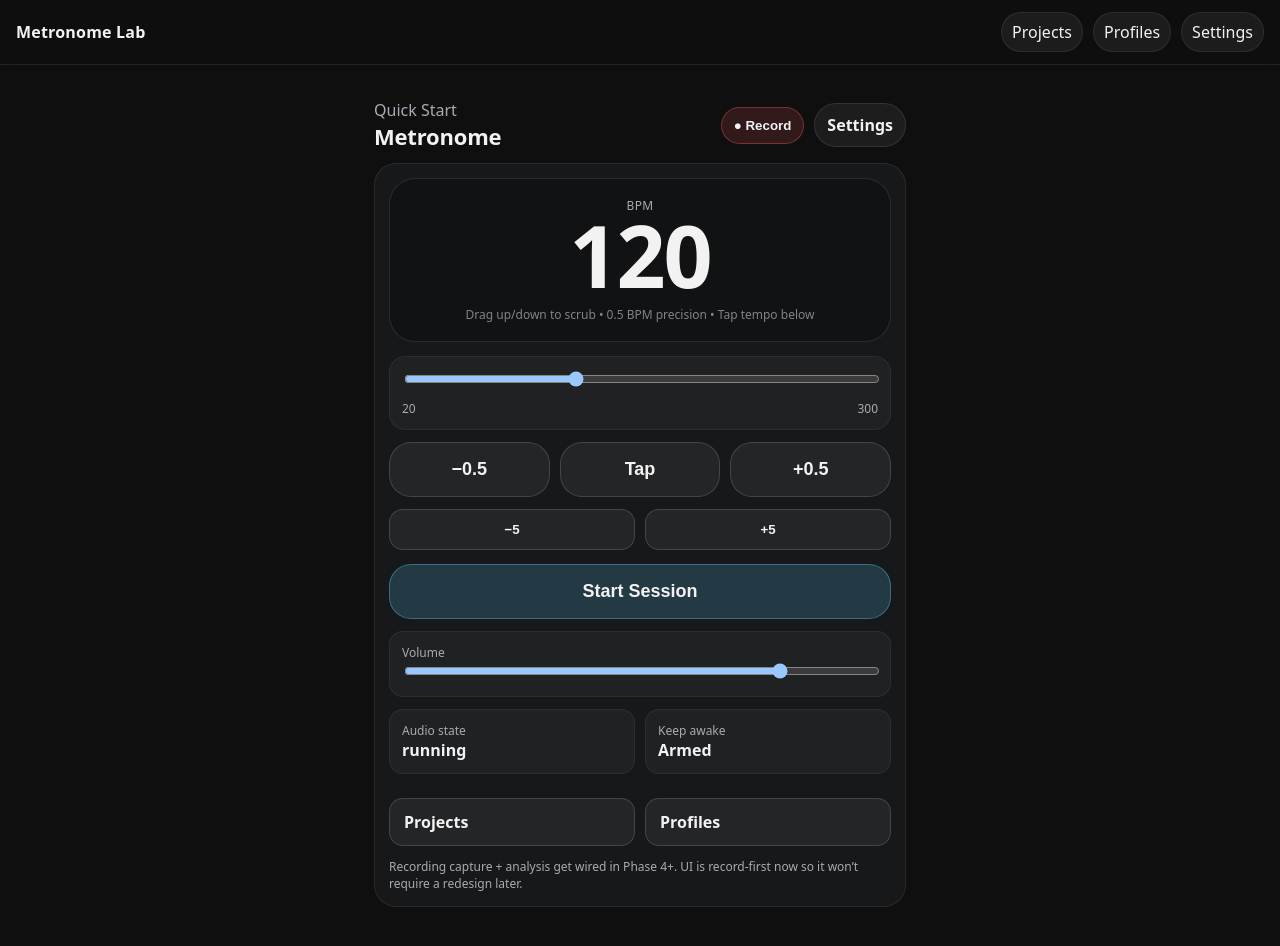
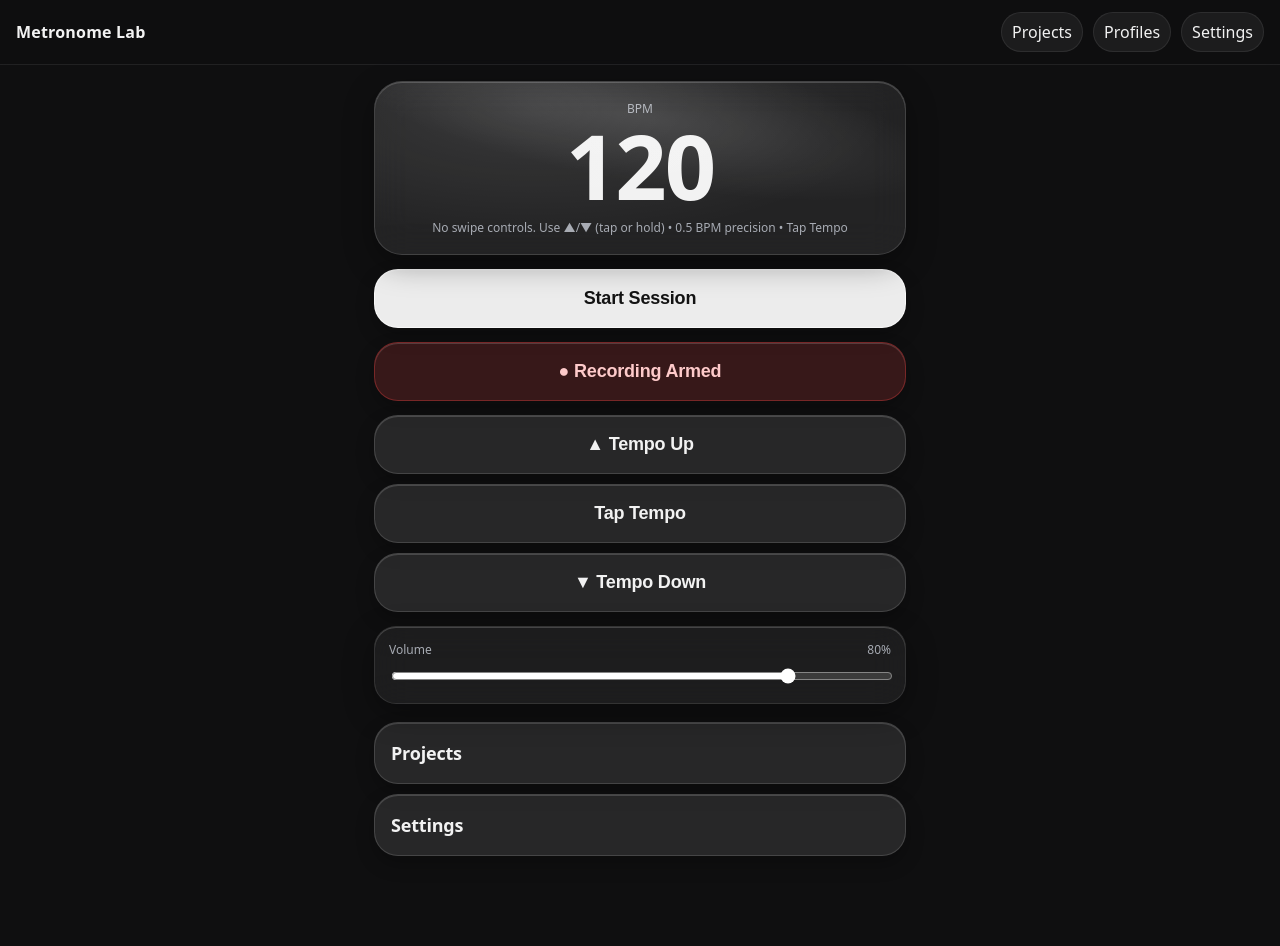
Before and after one commit to Timothy-design77/polyrhythm-proV2, a React (Vite) app: page / in a window 1280 px wide. Shown: the top 946 px of the page. After the commit the page ends 896 px from the top, so only its background shows below. Built offline with nearby package versions, Linux system fonts and the light colour scheme.

Commit message:
Glassmorphism theme + home layout (record under start, vertical tempo, sliders ok)

```diff
--- a/src/pages/HomeMetronomePage.tsx
+++ b/src/pages/HomeMetronomePage.tsx
@@ -1,16 +1,10 @@
-import React, { useEffect, useMemo, useRef, useState } from 'react';
+import React, { useEffect, useMemo, useRef } from 'react';
 import { Link } from 'react-router-dom';
-import { ensureAudioRunning, getAudioContext } from '@/audio/audioContext';
+import { ensureAudioRunning } from '@/audio/audioContext';
 import { MetronomeEngine } from '@/audio/metronomeEngine';
 import { useAppStore } from '@/state/useAppStore';
-import { isWakeLocked, releaseWakeLock, requestWakeLock } from '@/utils/wakeLock';
-
-type ScrubState = {
-  active: boolean;
-  pointerId: number | null;
-  startY: number;
-  startBpm: number;
-};
+import { requestWakeLock, releaseWakeLock } from '@/utils/wakeLock';
+import './home.css';
 
 export default function HomeMetronomePage() {
   const bpm = useAppStore((s) => s.bpm);
@@ -19,20 +13,19 @@ export default function HomeMetronomePage() {
   const keepAwakeDefault = useAppStore((s) => s.keepAwakeDefault);
   const recordArmed = useAppStore((s) => s.recordArmed);
 
-  const setBpm = useAppStore((s) => s.setBpm);
-  const nudgeBpm = useAppStore((s) => s.nudgeBpm);
   const setStatus = useAppStore((s) => s.setStatus);
   const setVolume = useAppStore((s) => s.setVolume);
+  const setRecordArmed = useAppStore((s) => s.setRecordArmed);
+  const nudgeBpm = useAppStore((s) => s.nudgeBpm);
   const tapTempo = useAppStore((s) => s.tapTempo);
+  const setBpm = useAppStore((s) => s.setBpm);
   const clearTap = useAppStore((s) => s.clearTap);
-  const setRecordArmed = useAppStore((s) => s.setRecordArmed);
 
   const engineRef = useRef<MetronomeEngine | null>(null);
-  const [pulse, setPulse] = useState(false);
-  const [wakeSupported] = useState(() => 'wakeLock' in navigator);
 
-  const scrubRef = useRef<ScrubState>({ active: false, pointerId: null, startY: 0, startBpm: 120 });
   const holdTimerRef = useRef<number | null>(null);
+  const holdStartRef = useRef<number>(0);
+  const holdDirRef = useRef<1 | -1>(1);
 
   const bpmDisplay = useMemo(() => String(bpm.toFixed(1)).replace(/\.0$/, ''), [bpm]);
 
@@ -46,39 +39,17 @@ export default function HomeMetronomePage() {
 
   useEffect(() => {
     return () => {
+      stopHold();
       void releaseWakeLock();
-      if (holdTimerRef.current) window.clearInterval(holdTimerRef.current);
     };
+    // eslint-disable-next-line react-hooks/exhaustive-deps
   }, []);
 
-  useEffect(() => {
-    const onVis = async () => {
-      if (document.visibilityState === 'visible' && status === 'running' && keepAwakeDefault && wakeSupported) {
-        await requestWakeLock();
-      }
-    };
-    document.addEventListener('visibilitychange', onVis);
-    return () => document.removeEventListener('visibilitychange', onVis);
-  }, [status, keepAwakeDefault, wakeSupported]);
-
-  const start = async () => {
+  async function start() {
     const ac = await ensureAudioRunning();
 
     if (!engineRef.current) {
-      engineRef.current = new MetronomeEngine(
-        ac,
-        { bpm, volume, accentEvery: 4 },
-        {
-          onTickScheduled: (tick) => {
-            const now = ac.currentTime;
-            const delayMs = Math.max(0, (tick.when - now) * 1000);
-            window.setTimeout(() => {
-              setPulse(true);
-              window.setTimeout(() => setPulse(false), 70);
-            }, delayMs);
-          },
-        }
-      );
+      engineRef.current = new MetronomeEngine(ac, { bpm, volume, accentEvery: 4 });
     }
 
     engineRef.current.setBpm(bpm);
@@ -87,200 +58,113 @@ export default function HomeMetronomePage() {
     setStatus('running');
     clearTap();
 
-    if (keepAwakeDefault && wakeSupported) {
+    if (keepAwakeDefault && 'wakeLock' in navigator) {
       await requestWakeLock();
     }
+  }
 
-    // Note: actual recording will be wired in Phase 4.
-    // recordArmed is already front-and-center so the workflow feels right.
-  };
-
-  const stop = async () => {
+  async function stop() {
     engineRef.current?.stop();
     setStatus('stopped');
     await releaseWakeLock();
-  };
+  }
 
-  const onTap = () => {
+  function onTapTempo() {
     void ensureAudioRunning();
-    const nextBpm = tapTempo();
-    if (nextBpm) setBpm(nextBpm);
-  };
+    const next = tapTempo();
+    if (next) setBpm(next);
+  }
 
-  const acState = useMemo(() => {
-    const ac = (getAudioContext as any) ? getAudioContext() : null;
-    return ac?.state ?? 'unknown';
-  }, [status]);
+  function startHold(dir: 1 | -1) {
+    return (e: React.PointerEvent) => {
+      e.preventDefault();
+      stopHold();
+      holdDirRef.current = dir;
+      holdStartRef.current = performance.now();
 
-  const startHold = (delta: number) => (e: React.PointerEvent) => {
-    e.preventDefault();
-    nudgeBpm(delta);
-    if (holdTimerRef.current) window.clearInterval(holdTimerRef.current);
-    holdTimerRef.current = window.setInterval(() => nudgeBpm(delta), 110);
-  };
+      const tick = () => {
+        const t = performance.now() - holdStartRef.current;
+        // Tap = 0.5 BPM, hold accelerates to 5 BPM
+        let step = 0.5;
+        if (t > 1400) step = 5;
+        else if (t > 900) step = 2;
+        else if (t > 450) step = 1;
+        nudgeBpm(holdDirRef.current * step);
+      };
 
-  const stopHold = () => {
+      tick();
+      holdTimerRef.current = window.setInterval(tick, 120);
+    };
+  }
+
+  function stopHold() {
     if (holdTimerRef.current) {
       window.clearInterval(holdTimerRef.current);
       holdTimerRef.current = null;
     }
-  };
-
-  const onScrubDown = (e: React.PointerEvent) => {
-    e.preventDefault();
-    (e.currentTarget as HTMLElement).setPointerCapture(e.pointerId);
-    scrubRef.current = {
-      active: true,
-      pointerId: e.pointerId,
-      startY: e.clientY,
-      startBpm: bpm,
-    };
-  };
-
-  const onScrubMove = (e: React.PointerEvent) => {
-    if (!scrubRef.current.active) return;
-    if (scrubRef.current.pointerId !== e.pointerId) return;
-
-    // sensitivity: ~20px = 1 BPM (rounded to 0.5 in store)
-    const dy = e.clientY - scrubRef.current.startY;
-    const next = scrubRef.current.startBpm + (-dy * 0.05);
-    setBpm(next);
-  };
-
-  const onScrubUp = () => {
-    scrubRef.current.active = false;
-    scrubRef.current.pointerId = null;
-  };
+  }
 
   return (
-    <div className="home">
-      <div className="homeStack">
-        <div className="homeHeader">
-          <div>
-            <div className="muted">Quick Start</div>
-            <div className="homeTitle">Metronome</div>
-          </div>
+    <div className="homeScroll">
+      {/* Nothing above the BPM block */}
+      <div className="glass glassGloss center" style={{ padding: 18, borderRadius: 28 }}>
+        <div className="glassLabel">BPM</div>
+        <div style={{ marginTop: 6, fontSize: 90, fontWeight: 900, letterSpacing: -2, lineHeight: 0.95, fontVariantNumeric: 'tabular-nums' as any }}>
+          {bpmDisplay}
+        </div>
+        <div style={{ marginTop: 10 }} className="glassLabel">
+          No swipe controls. Use ▲/▼ (tap or hold) • 0.5 BPM precision • Tap Tempo
+        </div>
+      </div>
 
-          <div className="homeHeaderRight">
-            <button
-              className={'pillBtn ' + (recordArmed ? 'pillOn' : '')}
-              onClick={() => setRecordArmed(!recordArmed)}
-              aria-pressed={recordArmed}
-              title="Arm recording (capture arrives in Phase 4)"
-            >
-              {recordArmed ? '● Record' : 'Record'}
-            </button>
+      {/* Start/Stop: full width */}
+      {status === 'running' ? (
+        <button className="glassBtn glassBtnDanger" onClick={() => void stop()}>
+          Stop
+        </button>
+      ) : (
+        <button className="glassBtn glassBtnPrimary" onClick={() => void start()}>
+          {recordArmed ? 'Start Session' : 'Start Metronome'}
+        </button>
+      )}
 
-            <Link className="pillBtn" to="/settings">
-              Settings
-            </Link>
-          </div>
+      {/* Record: directly below Start */}
+      <button className={'glassBtn ' + (recordArmed ? 'glassBtnOn' : '')} onClick={() => setRecordArmed(!recordArmed)} aria-pressed={recordArmed}>
+        {recordArmed ? '● Recording Armed' : 'Record (arm)'}
+      </button>
+
+      {/* Tempo controls: vertical buttons only */}
+      <div className="stack">
+        <button className="glassBtn" onPointerDown={startHold(+1)} onPointerUp={stopHold} onPointerCancel={stopHold} onPointerLeave={stopHold}>
+          ▲ Tempo Up
+        </button>
+
+        <button className="glassBtn" onClick={onTapTempo}>
+          Tap Tempo
+        </button>
+
+        <button className="glassBtn" onPointerDown={startHold(-1)} onPointerUp={stopHold} onPointerCancel={stopHold} onPointerLeave={stopHold}>
+          ▼ Tempo Down
+        </button>
+      </div>
+
+      {/* Volume: horizontal bar (allowed) */}
+      <div className="glass glassPanel">
+        <div className="glassRow">
+          <div className="glassLabel">Volume</div>
+          <div className="glassLabel">{Math.round(volume * 100)}%</div>
         </div>
+        <input className="glassRange" type="range" min={0} max={1} step={0.01} value={volume} onChange={(e) => setVolume(Number(e.target.value))} />
+      </div>
 
-        <div className="card homeCard">
-          <div
-            className={'bpmBox ' + (pulse ? 'bpmPulse' : '')}
-            style={{ touchAction: 'none' }}
-            onPointerDown={onScrubDown}
-            onPointerMove={onScrubMove}
-            onPointerUp={onScrubUp}
-            onPointerCancel={onScrubUp}
-          >
-            <div className="bpmLabel">BPM</div>
-            <div className="bpmValue">{bpmDisplay}</div>
-            <div className="bpmHint">Drag up/down to scrub • 0.5 BPM precision • Tap tempo below</div>
-          </div>
-
-          <div className="tempoSlider">
-            <input
-              className="range"
-              type="range"
-              min={20}
-              max={300}
-              step={0.5}
-              value={bpm}
-              onChange={(e) => setBpm(Number(e.target.value))}
-              aria-label="Tempo slider"
-            />
-            <div className="tempoSliderMeta">
-              <span className="muted">20</span>
-              <span className="muted">300</span>
-            </div>
-          </div>
-
-          <div className="grid3">
-            <button className="btn btnBig" onPointerDown={startHold(-0.5)} onPointerUp={stopHold} onPointerCancel={stopHold} onPointerLeave={stopHold}>
-              −0.5
-            </button>
-            <button className="btn btnBig" onClick={onTap}>
-              Tap
-            </button>
-            <button className="btn btnBig" onPointerDown={startHold(+0.5)} onPointerUp={stopHold} onPointerCancel={stopHold} onPointerLeave={stopHold}>
-              +0.5
-            </button>
-          </div>
-
-          <div className="grid2">
-            <button className="btn" onPointerDown={startHold(-5)} onPointerUp={stopHold} onPointerCancel={stopHold} onPointerLeave={stopHold}>
-              −5
-            </button>
-            <button className="btn" onPointerDown={startHold(+5)} onPointerUp={stopHold} onPointerCancel={stopHold} onPointerLeave={stopHold}>
-              +5
-            </button>
-          </div>
-
-          <div className="ctaStack">
-            {status === 'running' ? (
-              <button className="btn btnBig btnDanger btnWide" onClick={() => void stop()}>
-                Stop
-              </button>
-            ) : (
-              <button className="btn btnBig btnPrimary btnWide" onClick={() => void start()}>
-                {recordArmed ? 'Start Session' : 'Start Metronome'}
-              </button>
-            )}
-
-            <div className="kpiBox">
-              <div className="kpiLabel">Volume</div>
-              <input
-                className="range"
-                type="range"
-                min={0}
-                max={1}
-                step={0.01}
-                value={volume}
-                onChange={(e) => setVolume(Number(e.target.value))}
-                aria-label="Volume"
-              />
-            </div>
-
-            <div className="kpi">
-              <div className="kpiBox">
-                <div className="kpiLabel">Audio state</div>
-                <div className="kpiValue">{acState}</div>
-              </div>
-              <div className="kpiBox">
-                <div className="kpiLabel">Keep awake</div>
-                <div className="kpiValue">
-                  {wakeSupported ? (isWakeLocked() ? 'Locked' : keepAwakeDefault ? 'Armed' : 'Off') : 'Not supported'}
-                </div>
-              </div>
-            </div>
-
-            <div className="grid2">
-              <Link className="btn btnWide" to="/projects">
-                Projects
-              </Link>
-              <Link className="btn btnWide" to="/profiles">
-                Profiles
-              </Link>
-            </div>
-
-            <div className="muted tiny">
-              Recording capture + analysis get wired in Phase 4+. UI is record-first now so it won’t require a redesign later.
-            </div>
-          </div>
-        </div>
+      {/* Scroll down: Projects + Settings at bottom */}
+      <div className="stack" style={{ marginTop: 4 }}>
+        <Link className="glassBtn" to="/projects">
+          Projects
+        </Link>
+        <Link className="glassBtn" to="/settings">
+          Settings
+        </Link>
       </div>
     </div>
   );
--- /dev/null
+++ b/src/pages/home.css
@@ -0,0 +1,8 @@
+.homeScroll{
+  display: grid;
+  gap: 14px;
+}
+
+.center{ text-align: center; }
+
+.stack{ display: grid; gap: 10px; }
--- a/src/styles.css
+++ b/src/styles.css
@@ -1,3 +1,5 @@
+@import "./styles/glass.css";
+
 :root {
   color-scheme: dark;
   --bg: #0f0f10;
@@ -188,3 +190,14 @@ a { color: inherit; text-decoration: none; }
   .big { font-size: 78px; }
   .btn { border-radius: 18px; }
 }
+
+/* --- baseline layout helpers --- */
+html, body, #root { height: 100%; }
+body { margin: 0; }
+a { color: inherit; text-decoration: none; }
+
+.container{
+  max-width: 560px;
+  margin: 0 auto;
+  padding: 16px 14px 40px;
+}
--- /dev/null
+++ b/src/styles/glass.css
@@ -0,0 +1,128 @@
+:root{
+  --glass-bg: rgba(255,255,255,.085);
+  --glass-bg-2: rgba(255,255,255,.06);
+  --glass-border: rgba(255,255,255,.14);
+  --glass-border-strong: rgba(255,255,255,.22);
+  --glass-shadow: 0 10px 30px rgba(0,0,0,.35);
+  --glass-inner: inset 0 1px 0 rgba(255,255,255,.18);
+
+  --text: rgba(255,255,255,.92);
+  --muted: rgba(255,255,255,.62);
+  --muted2: rgba(255,255,255,.45);
+
+  --danger: rgba(239,68,68,.95);
+}
+
+.appGlassBg{
+  min-height: 100dvh;
+  background:
+    radial-gradient(1200px 700px at 10% 0%, rgba(120,180,255,.18), transparent 55%),
+    radial-gradient(900px 600px at 90% 10%, rgba(255,160,210,.14), transparent 55%),
+    radial-gradient(800px 600px at 50% 110%, rgba(140,255,210,.10), transparent 55%),
+    linear-gradient(180deg, #07070b, #0b0b12 60%, #090910);
+  color: var(--text);
+}
+
+/* Glass surface */
+.glass{
+  background: var(--glass-bg);
+  border: 1px solid var(--glass-border);
+  box-shadow: var(--glass-shadow), var(--glass-inner);
+  border-radius: 26px;
+}
+
+/* Glossy highlight layer */
+.glassGloss{
+  position: relative;
+  overflow: hidden;
+}
+.glassGloss::before{
+  content:"";
+  position:absolute;
+  inset:-40% -40% auto -40%;
+  height: 120%;
+  background: radial-gradient(closest-side, rgba(255,255,255,.22), transparent 65%);
+  transform: rotate(10deg);
+  pointer-events:none;
+  opacity:.55;
+}
+.glassGloss::after{
+  content:"";
+  position:absolute;
+  inset:0;
+  background: radial-gradient(600px 220px at 30% 15%, rgba(255,255,255,.10), transparent 60%);
+  pointer-events:none;
+}
+
+/* Blur when supported */
+@supports ((-webkit-backdrop-filter: blur(1px)) or (backdrop-filter: blur(1px))) {
+  .glass{
+    -webkit-backdrop-filter: blur(18px) saturate(1.35);
+    backdrop-filter: blur(18px) saturate(1.35);
+  }
+}
+
+/* Big “iOS” buttons */
+.glassBtn{
+  width: 100%;
+  padding: 18px 16px;
+  border-radius: 24px;
+  border: 1px solid var(--glass-border);
+  background: rgba(255,255,255,.10);
+  color: var(--text);
+  font-weight: 900;
+  font-size: 18px;
+  letter-spacing: -0.2px;
+  box-shadow: 0 8px 18px rgba(0,0,0,.25), inset 0 1px 0 rgba(255,255,255,.16);
+  transition: transform 120ms ease, filter 120ms ease, background 160ms ease, border-color 160ms ease;
+  user-select: none;
+  -webkit-tap-highlight-color: transparent;
+}
+.glassBtn:active{
+  transform: scale(.985);
+  filter: brightness(1.06);
+}
+.glassBtnPrimary{
+  background: rgba(255,255,255,.92);
+  color: rgba(0,0,0,.92);
+  border-color: rgba(255,255,255,.65);
+}
+.glassBtnDanger{
+  background: rgba(239,68,68,.92);
+  border-color: rgba(239,68,68,.92);
+  color: white;
+}
+.glassBtnOn{
+  background: rgba(239,68,68,.18);
+  border-color: rgba(239,68,68,.35);
+  color: #fecaca;
+}
+
+/* Panels + sliders */
+.glassPanel{
+  padding: 14px;
+  border-radius: 22px;
+  border: 1px solid rgba(255,255,255,.10);
+  background: rgba(255,255,255,.06);
+}
+.glassRow{
+  display:flex;
+  align-items:center;
+  justify-content:space-between;
+  gap: 10px;
+}
+.glassLabel{
+  font-size: 12px;
+  color: var(--muted);
+}
+.glassRange{
+  width: 100%;
+  margin-top: 10px;
+  accent-color: rgba(255,255,255,.92);
+}
+
+/* Motion safety */
+@media (prefers-reduced-motion: reduce) {
+  .glassBtn{ transition: none; }
+  .glassBtn:active{ transform:none; }
+}
```
